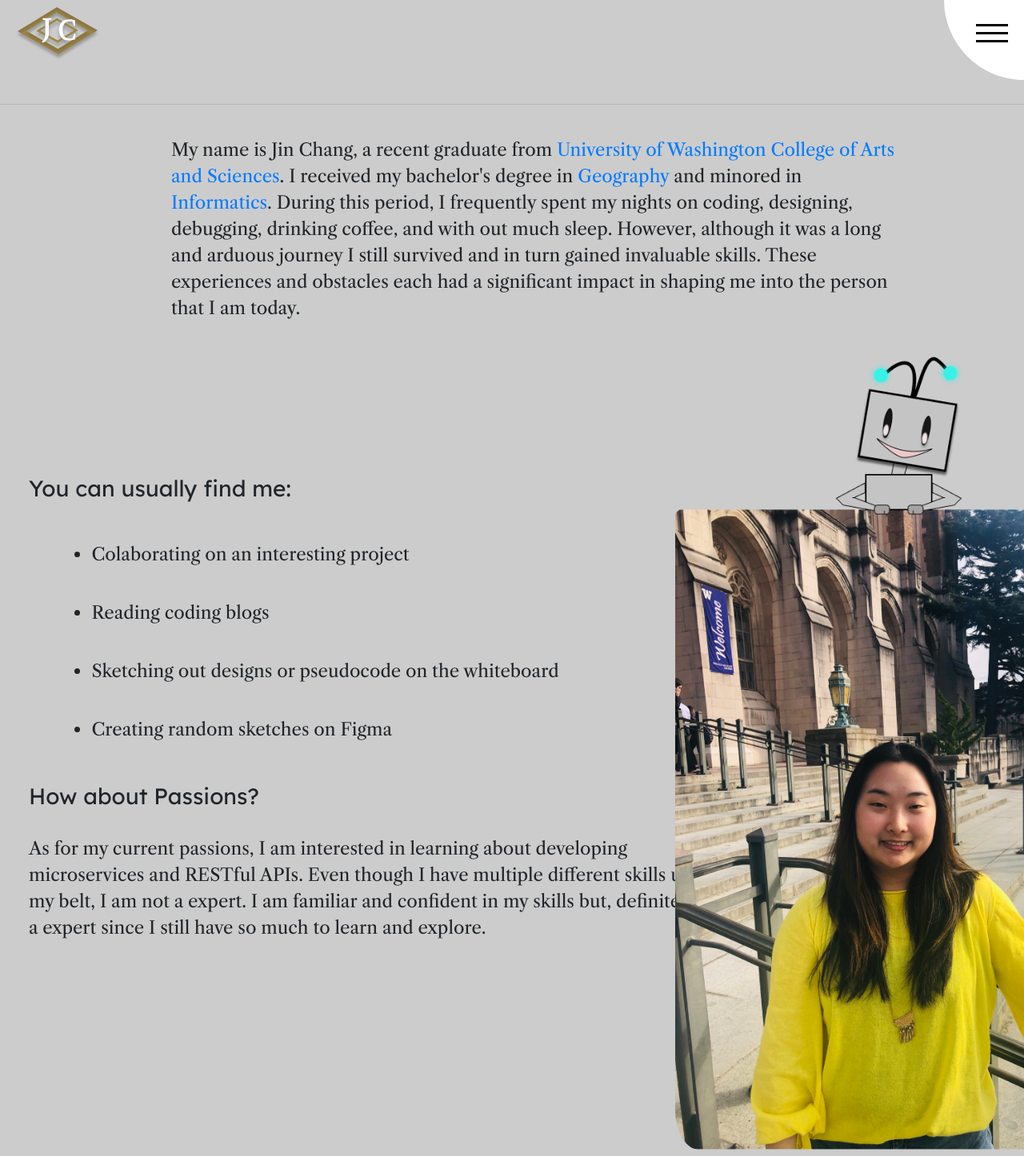
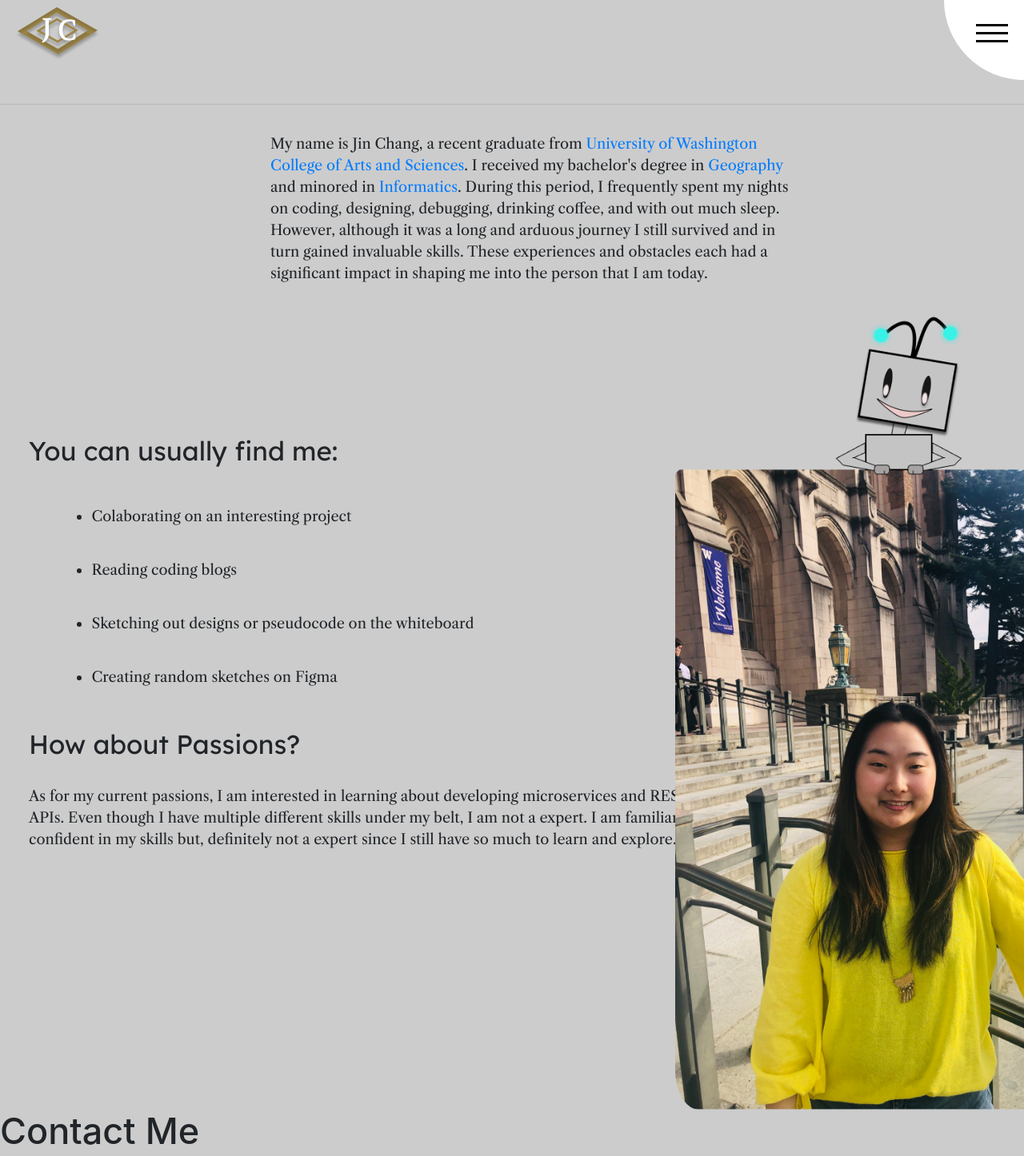
Before and after one commit to jinc132/jinschang-Portfolio, a React (Create React App) app: page /About in a window 1280 px wide. Shown: the top 1446 px of the page at 80% size. Built offline with nearby package versions, Linux system fonts and the light colour scheme.

Commit message:
adjust about position

```diff
--- a/src/css/about.css
+++ b/src/css/about.css
@@ -21,7 +21,7 @@
 .bioList .list h1 {
     padding-top: 4vh;
     font-family: 'Lexend Deca', serif;
-    font-size: 28px;
+    font-size: 33px;
 }
 
 .bioList .list li {
@@ -30,22 +30,22 @@
     position: relative;
     left: 3vw;
     width: 50vw;
-    font-size: 22px;
+    font-size: 18px;
 }
 
 .bioList .list p {
     padding-top: 3vh;
     width: 50vw;
-    font-size: 22px;
+    font-size: 18px;
     font-family: 'Libre Caslon Text', serif;
     width: 880px;
 }
 
 .jinBio {
-    width: 75%;
+    width: 55%;
     position: relative;
-    left: 15%;
+    left: 25%;
     padding: 1em;
-    font-size: 22px;
+    font-size: 18px;
     font-family: 'Libre Caslon Text', serif;
 }
```
